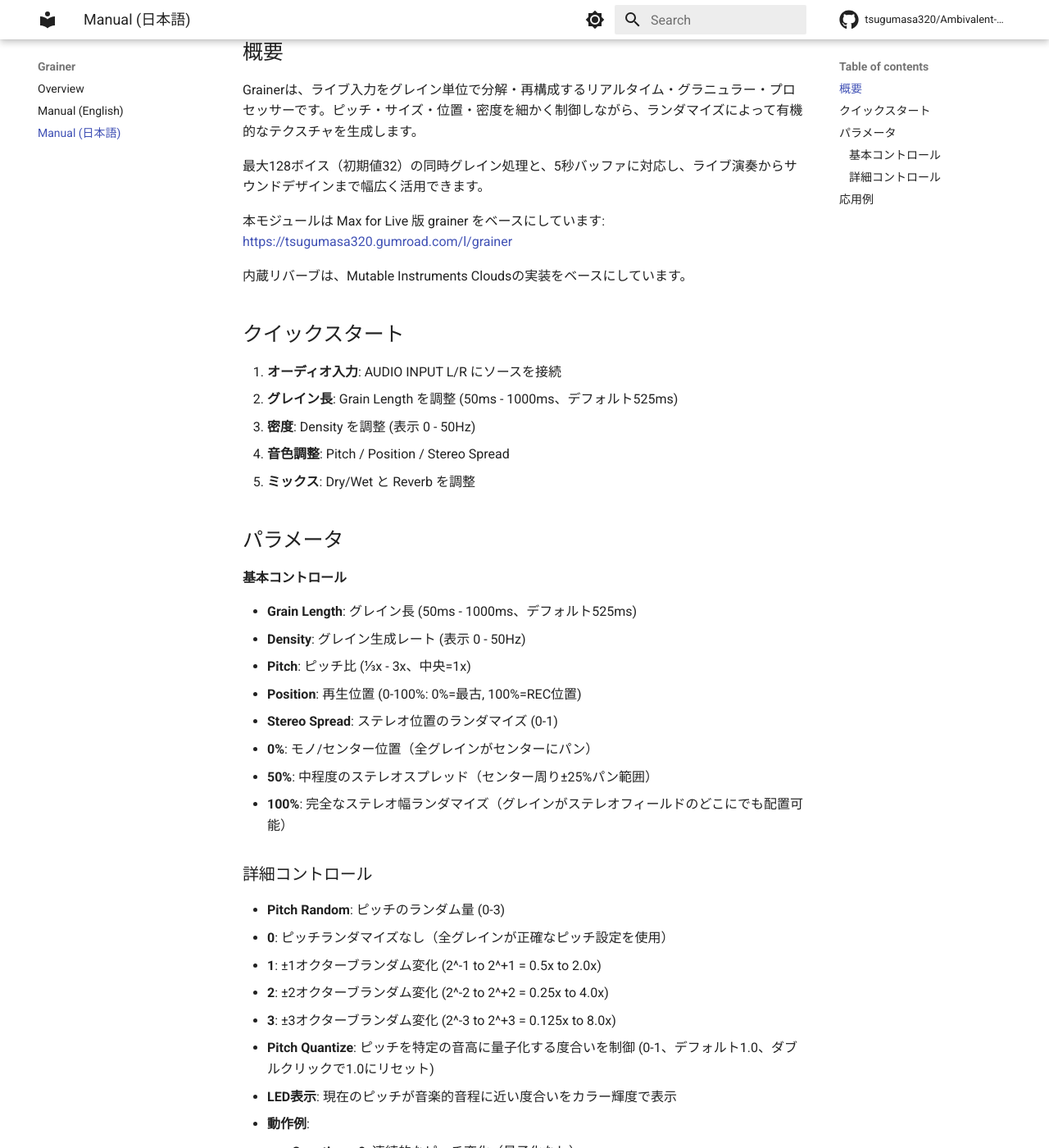
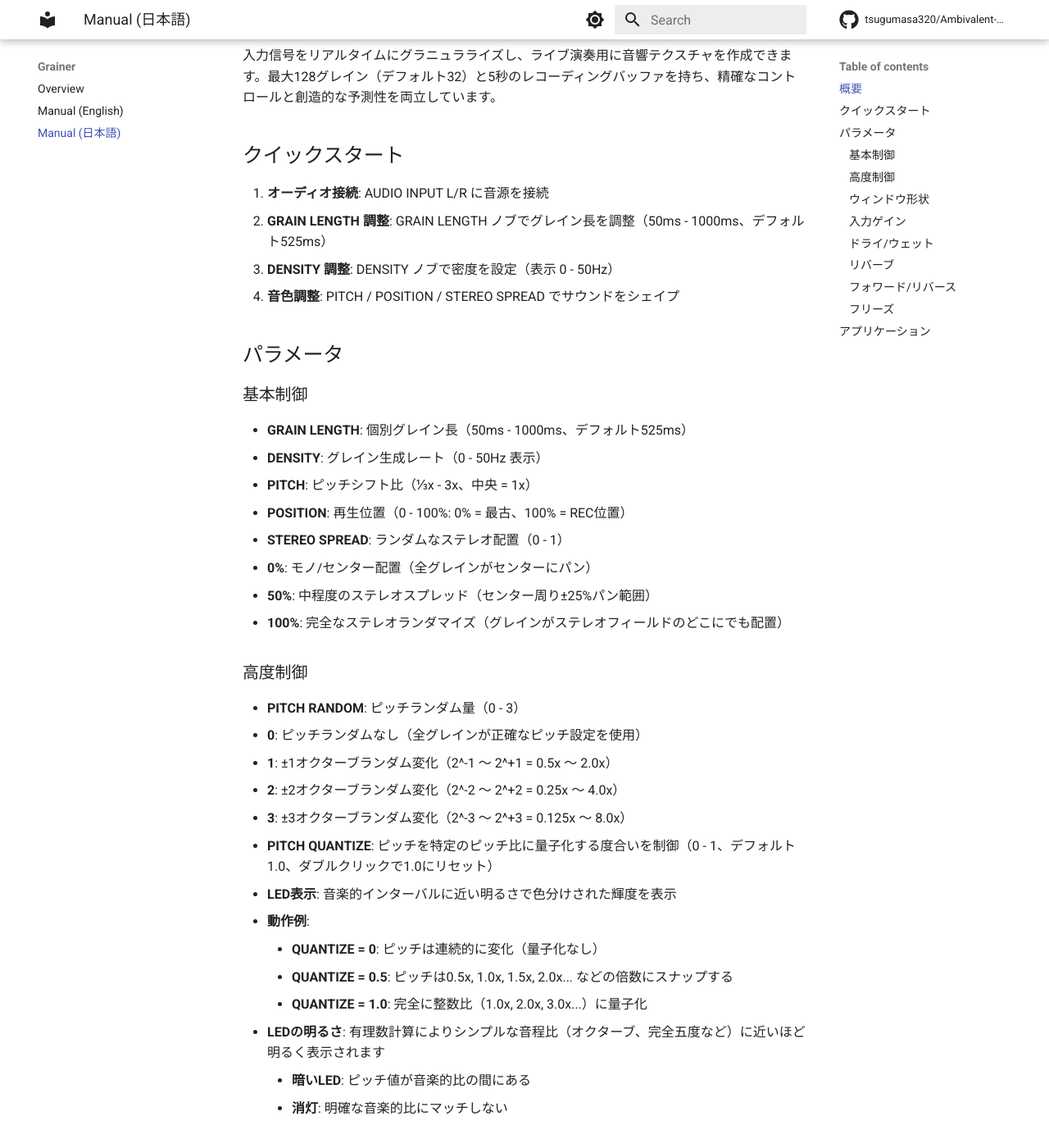
Before and after one commit to tsugumasa320/Ambivalent-Instruments-Manual, an MkDocs documentation site: the page built from docs/grainer/manual_jp.md, in a window 1280 px wide and 1400 px high, scrolled down 330 px. Shown: the whole window at 82% size. Built offline with MkDocs 1.6.1 and Material for MkDocs 9.7.7, drawn with Linux system fonts in a browser that asks for light colours; comment, search, counter and statistics services are not loaded; some of the changed text lies outside the part shown.

Commit message:
Add modulo/group-delay docs and fix language

````diff
--- a/docs/eq8/manual_jp.md
+++ b/docs/eq8/manual_jp.md
@@ -1,26 +1,39 @@
-# EQ8 - 8バンド・パラメトリックEQ
+# EQ8 - 8-Band Parametric Equalizer
 
-VCV Rack向けの8バンド・ステレオ・パラメトリックイコライザーです。
+8バンド・パラメトリックイコライザです。
 
 ## 概要
 
-EQ8は音楽制作に最適化した8つの固定周波数バンドを搭載した高品質EQです。各バンドは±12dBのゲイン調整が可能で、マスターゲインは -70dB〜+6dB の範囲です。バターワース特製（Q=0.707）のバイクアッドフィルターで処理します。
+EQ8は音楽制作に最適化された8バンドパラメトリックイコライザで、各バンドは±12dBの精密なゲイン制御を提供します。Butterworth特性（Q=0.707）のフィルタにより、音楽制作に適した滑らかな応答が得られます。
 
-## 主な機能
+## クイックスタート
 
-- **8固定周波数バンド**: 音楽用途に最適化した選定
-- **ステレオ処理**: L/R独立処理
-- **高品質フィルター**: ロー/ハイ・シェルフ + ピーキング (Q=0.707)
-- **ソフトクリップ**: コンテキストメニューから出力ソフトクリップを有効化
+1. EQ8 を VCV Rack パッチに追加
+2. オーディオ入出力を接続
+3. 各バンドのゲインを調整してサウンドをシェープ
+4. マスターゲインで全体レベルをコントロール
 
-## コントロール詳細
+## パラメータ
 
-### ゲイン
-- **バンド**: ±12dB
-- **マスター**: -70dB〜+6dB
-- **中央**: 0dB
-- **連続可変**: スムーズな調整
+### バンドゲイン
 
-### フィルター特性
-- **タイプ**: 60Hzローシェルフ、12kHzハイシェルフ、6バンドピーキング
-- **Q**: 0.707
+- 8独立した周波数バンド
+- ±12dB範囲/バンド
+- Q=0.707（Butterworth特性）
+- 音楽制作に最適化
+- **Master Gain**: -70dB〜+6dB
+  - 中央: 0dB（ユニティゲイン）
+  - 連続可変調整
+
+### 技術詳細
+
+- **バンド数**: 8つの固定周波数バンド
+- **ゲイン範囲**: ±12dB/バンド、マスター -70dB〜+6dB
+- **フィルタタイプ**: ローシェルフ、12kHzハイシェルフ、6ピーキング
+- **Q係数**: 0.707（Butterworth特性）
+- **位相応答**: 自然なサウンドのために最小化
+- **処理**: リアルタイム、ゼロレイテンシー
+
+## アプリケーション
+
+音楽制作環境でのクリーンで使用できる、高品質なイコライザです。ステレオ・バスのミックス調整に最適しています。
--- a/docs/grainer/manual_jp.md
+++ b/docs/grainer/manual_jp.md
@@ -1,85 +1,89 @@
-# Grainer - グラニュラーシンセシス・プロセッサー
+# Grainer - Granular Synthesis Processor
 
-VCV Rack向けのリアルタイム・グラニュラーシンセシス・プラグインです。
+リアルタイム・グラニュラーシスプロセッサーです。
 
 ## 概要
 
-Grainerは、ライブ入力をグレイン単位で分解・再構成するリアルタイム・グラニュラー・プロセッサーです。ピッチ・サイズ・位置・密度を細かく制御しながら、ランダマイズによって有機的なテクスチャを生成します。
-
-最大128ボイス（初期値32）の同時グレイン処理と、5秒バッファに対応し、ライブ演奏からサウンドデザインまで幅広く活用できます。
-
-本モジュールは Max for Live 版 grainer をベースにしています:
-https://tsugumasa320.gumroad.com/l/grainer
-
-内蔵リバーブは、Mutable Instruments Cloudsの実装をベースにしています。
+入力信号をリアルタイムにグラニュラライズし、ライブ演奏用に音響テクスチャを作成できます。最大128グレイン（デフォルト32）と5秒のレコーディングバッファを持ち、精確なコントロールと創造的な予測性を両立しています。
 
 ## クイックスタート
 
-1. **オーディオ入力**: AUDIO INPUT L/R にソースを接続
-2. **グレイン長**: Grain Length を調整 (50ms - 1000ms、デフォルト525ms)
-3. **密度**: Density を調整 (表示 0 - 50Hz)
-4. **音色調整**: Pitch / Position / Stereo Spread
-5. **ミックス**: Dry/Wet と Reverb を調整
+1. **オーディオ接続**: AUDIO INPUT L/R に音源を接続
+2. **GRAIN LENGTH 調整**: GRAIN LENGTH ノブでグレイン長を調整（50ms - 1000ms、デフォルト525ms）
+3. **DENSITY 調整**: DENSITY ノブで密度を設定（表示 0 - 50Hz）
+4. **音色調整**: PITCH / POSITION / STEREO SPREAD でサウンドをシェイプ
 
 ## パラメータ
 
-#### 基本コントロール
+### 基本制御
 
-- **Grain Length**: グレイン長 (50ms - 1000ms、デフォルト525ms)
-- **Density**: グレイン生成レート (表示 0 - 50Hz)
-- **Pitch**: ピッチ比 (1/3x - 3x、中央=1x)
-- **Position**: 再生位置 (0-100%: 0%=最古, 100%=REC位置)
-- **Stereo Spread**: ステレオ位置のランダマイズ (0-1)
-  - **0%**: モノ/センター位置（全グレインがセンターにパン）
+- **GRAIN LENGTH**: 個別グレイン長（50ms - 1000ms、デフォルト525ms）
+- **DENSITY**: グレイン生成レート（0 - 50Hz 表示）
+- **PITCH**: ピッチシフト比（1/3x - 3x、中央 = 1x）
+- **POSITION**: 再生位置（0 - 100%: 0% = 最古、100% = REC位置）
+- **STEREO SPREAD**: ランダムなステレオ配置（0 - 1）
+  - **0%**: モノ/センター配置（全グレインがセンターにパン）
   - **50%**: 中程度のステレオスプレッド（センター周り±25%パン範囲）
-  - **100%**: 完全なステレオ幅ランダマイズ（グレインがステレオフィールドのどこにでも配置可能）
+  - **100%**: 完全なステレオランダマイズ（グレインがステレオフィールドのどこにでも配置）
 
-### 詳細コントロール
+### 高度制御
 
-- **Pitch Random**: ピッチのランダム量 (0-3)
-  - **0**: ピッチランダマイズなし（全グレインが正確なピッチ設定を使用）
-  - **1**: ±1オクターブランダム変化 (2^-1 to 2^+1 = 0.5x to 2.0x)
-  - **2**: ±2オクターブランダム変化 (2^-2 to 2^+2 = 0.25x to 4.0x)
-  - **3**: ±3オクターブランダム変化 (2^-3 to 2^+3 = 0.125x to 8.0x)
-- **Pitch Quantize**: ピッチを特定の音高に量子化する度合いを制御 (0-1、デフォルト1.0、ダブルクリックで1.0にリセット)
-  - **LED表示**: 現在のピッチが音楽的音程に近い度合いをカラー輝度で表示
+- **PITCH RANDOM**: ピッチランダム量（0 - 3）
+  - **0**: ピッチランダムなし（全グレインが正確なピッチ設定を使用）
+  - **1**: ±1オクターブランダム変化（2^-1 〜 2^+1 = 0.5x 〜 2.0x）
+  - **2**: ±2オクターブランダム変化（2^-2 〜 2^+2 = 0.25x 〜 4.0x）
+  - **3**: ±3オクターブランダム変化（2^-3 〜 2^+3 = 0.125x 〜 8.0x）
+- **PITCH QUANTIZE**: ピッチを特定のピッチ比に量子化する度合いを制御（0 - 1、デフォルト1.0、ダブルクリックで1.0にリセット）
+  - **LED表示**: 音楽的インターバルに近い明るさで色分けされた輝度を表示
   - **動作例**:
-    - **Quantize = 0**: 連続的なピッチ変化（量子化なし）
-    - **Quantize = 0.5**: ピッチが0.5x, 1.0x, 1.5x, 2.0x...の倍数に吸着
-    - **Quantize = 1.0**: 完全に整数比（1.0x, 2.0x, 3.0x...）に固定
-  - **用途**: 楽曲的な音程関係を作りたい場合に便利（ハーモニー生成など）
-  - **LED輝度**: 有理数計算により、シンプルな音程比（オクターブ、五度など）に近いほど明るく表示
-    - 明るいLED = 現在のピッチ値が単純な音楽的比に近い（例：0.5 = 1オクターブ下、0.33 = 5度+オクターブ下）
-    - 暗いLED = ピッチ値が音楽的比の間にある
-    - 消灯LED = 明確な音楽的比のマッチなし
-  - **音楽的動作**:
-    - quantize = 0の場合: ピッチが滑らかで連続的に変化
-    - quantize = 1の場合: ピッチが離散的なステップでジャンプし、より顕著なピッチ遷移を作成
-    - 中間値では滑らかな動作とステップ状動作がブレンド
-  - **Window Shape**: Hann窓形状の左右偏り (-1〜+1)
-    - **-1**: 左偏りの窓形状
-    - **0**: 対称Hann窓（中央位置）
-    - **+1**: 右偏りの窓形状
-  - **Position Random**: 位置のランダム量 (0-1)
-  - **Input Gain**: 入力ゲイン (0-1、リニア)
-    - **0%**: 入力信号なし
-    - **100%**: フル入力ゲイン
-  - **Dry/Wet**: 原音と処理音の比率 (0-1)
-    - **0%**: 100%ドライ（原音のみ）
-    - **100%**: 100%ウェット（処理音のみ）
-  - **Reverb**: 内蔵リバーブ量 (0-1) - Mutable Instruments Cloudsのリバーブ実装をベース
-    - **0%**: リバーブなし
-    - **100%**: 最大リバーブエフェクト
-  - **Forward/Reverse**: 再生方向の切替 (ボタン)
-    - **Forward**: 通常再生方向 (デフォルト)
-    - **Reverse**: 逆再生方向
-  - **Freeze**: バッファのフリーズ (ボタン/CVゲート)
-    - **GUI表示**: アクティブ時にボタンが点灯
-    - **オフ**: 通常録音モード（バッファが継続的に更新）
-    - **オン**: バッファ内容がフリーズ（新しい録音なし、既存内容を保持）
+    - **QUANTIZE = 0**: ピッチは連続的に変化（量子化なし）
+    - **QUANTIZE = 0.5**: ピッチは0.5x, 1.0x, 1.5x, 2.0x... などの倍数にスナップする
+    - **QUANTIZE = 1.0**: 完全に整数比（1.0x, 2.0x, 3.0x...）に量子化
+  - **LEDの明るさ**: 有理数計算によりシンプルな音程比（オクターブ、完全五度など）に近いほど明るく表示されます
+    - **暗いLED**: ピッチ値が音楽的比の間にある
+    - **消灯**: 明確な音楽的比にマッチしない
 
+### ウィンドウ形状
 
-## 応用例
-  - アンビエントの質感生成
-  - リズミックなグラニュラーリピート
-  - 実験的なサウンド加工
+- **WINDOW SHAPE**: ハン窓形状のバイアス（-1 〜 +1）
+  - **-1**: 左バイアスされた窓形状
+  - **0**: 対称ハン窓（センター位置）
+  - **+1**: 右バイアスされた窓形状
+- **POSITION RANDOM**: 位置のランダム変化（0 - 1）
+
+### 入力ゲイン
+
+- **INPUT GAIN**: 入力ゲイン（0 - 1 リニア）
+  - **0%**: 入力なし
+  - **100%**: フル入力ゲイン
+
+### ドライ/ウェット
+
+- **DRY/WET**: 原音と処理音のバランス（0 - 1）
+  - **0%**: 100% ド音（元の信号のみ）
+  - **100%**: 100% ウェット（処理音のみ）
+  - **中間値**: ド音と処理音のブレンド
+
+### リバーブ
+
+- **REVERB**: 内蔵リバーブ量（0 - 1）
+  - **0%**: リバーブなし
+  - **100%**: 最大リバーブエフェクト（Mutable Instruments Cloudsベース）
+
+### フォワード/リバース
+
+- **FORWARD/REVERSE**: 再生方向切替
+  - **FORWARD**: 通常の再生方向（デフォルト）
+- **REVERSE**: 逆再生方向
+
+### フリーズ
+
+- **FREEZE**: バッファ内容を固定（ボタン/CVゲート）
+- **OFF**: 通常録音モード（バッファが継続的に更新されます）
+- **ON**: バッファ内容がフリーズされます（新しい録音なし、既存の内容を保持）
+
+## アプリケーション
+
+- アトモスフィアなテクスチャ
+- リズミックなグラニュラーシークリエーター
+- 実験的なサウンドデザイン
--- a/docs/xfmn01/manual_jp.md
+++ b/docs/xfmn01/manual_jp.md
@@ -1,25 +1,48 @@
-# XFMN-01 - クロスFMノイズシンセサイザー
+# XFMN-01 - Cross-FM Noise Synthesizer
 
-VCV Rack用の高度なモジュレーション機能を備えたクロスFMノイズシンセサイザー
+クロスFMとノイズアルゴリズムを組み合わせた実験的なシンセサイザーモジュールです。
 
 ## 概要
 
-XFMN-01は、クロスFM（周波数変調）とカオティックノイズ生成を組み合わせた実験的シンセサイザーモジュールです。オシレーター間の相互変調、有機的ノイズアルゴリズム、非線形歪み処理により、従来のFMシンセシスの境界を超えた独特な音響テクスチャを創造します。
+XFMN-01は、クロスFM（周波数変調）とカオティックノイズ生成を統合した実験的なシンセサイザーモジュールです。オシレーター間の相互変調、有機的なノイズアルゴリズム、非線形歪み処理により、従来のFMシンセシスの境界を超えたユニークなサウンドテクスチャを創造します。
 
-### 主要機能
+## 主な機能
 
 - **デュアルFMオペレーター**: 独立制御可能な2つのFMオペレーター
-- **3種FMモード**: Chaos、Wide、Pureの異なるFM特性
-- **ディレイエフェクト**: 高品質ディレイ処理
-- **3モードフィルター**: LP/BP/HPフィルタリング
-- **オクターブモード**: Sub Oct/Bypass/Upper Octの3段階
+- **3種のFMモード**: Chaos、Wide、Pure の異なるFM特性
+- **ディレイエフェクト**: 高品質なディレイ処理
+- **3モードフィルター**: LP/BP/HP フィルタリング
+- **オクターブモード**: Sub/Bypass/Upper Oct の3段階範囲
+- **包括的なCV制御**: 全パラメータのCV制御
 
-## シグナルフロー
+## 信号フロー
 
 ```
-[OP1] ──┬── [FM ENGINE] ──┬── [DELAY] ── [FILTER] ── [OUTPUT GAIN] ── [OUTPUT L/R]
-        │                │
+[OP1] ──┬── [FM ENGINE] ──┬── [DELAY] ──┬── [FILTER] ──┬── [OUTPUT GAIN] ──┬─ [OUTPUT L/R]
+         │                │
 [OP2] ──┴────────────────┘
-        │
-   [FM MODE]
+         │    [FM MODE]
 ```
+
+## パラメータ
+
+### 基本制御
+
+- **OP1/OP2**: 2つの独立したFMオペレーター
+- **FM Mode**: クロスFMノイズシンセスの特性
+  - **Chaos**: カオス特性を伴う不安定な変調
+  - **Wide**: 広いモジュレーション
+  - **Pure**: 純粋なFMトーン
+
+### エフェクト
+
+- **Delay**: 高品質なディレイエフェクト
+- **3-Mode Filter**: フィルタタイプ切替（LP/BP/HP）
+- **Octave Mode**: サブオクターブ/バイパス/アッパーオクターブの3段階切り替え
+
+## アプリケーション
+
+- 実験的なサウンドデザイン
+- アンビエントなテクスチャ制作
+- リズミックなテクスチャ生成
+- 音楽的なサウンドスケープ
````
Also changed, not shown: docs/eq8/manual.md (+31 -23 lines), docs/group-delay/index.md (added, +26 -0 lines), docs/group-delay/manual.md (added, +65 -0 lines), docs/group-delay/manual_jp.md (added, +59 -0 lines), docs/index.md (+13 -1 lines), docs/modulo/index.md (added, +25 -0 lines), docs/modulo/manual.md (added, +56 -0 lines), docs/modulo/manual_jp.md (added, +54 -0 lines).
